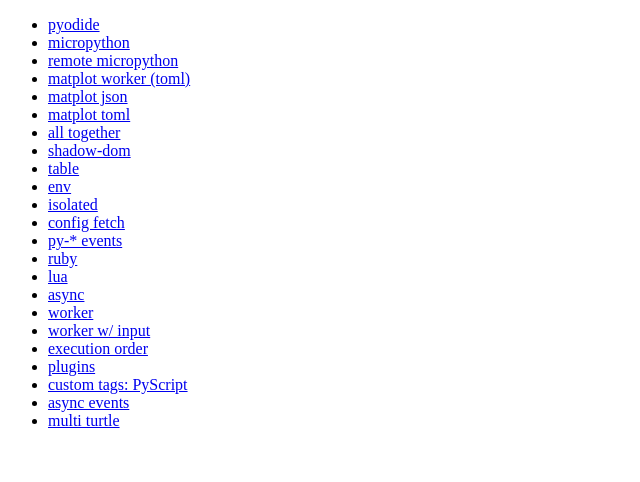
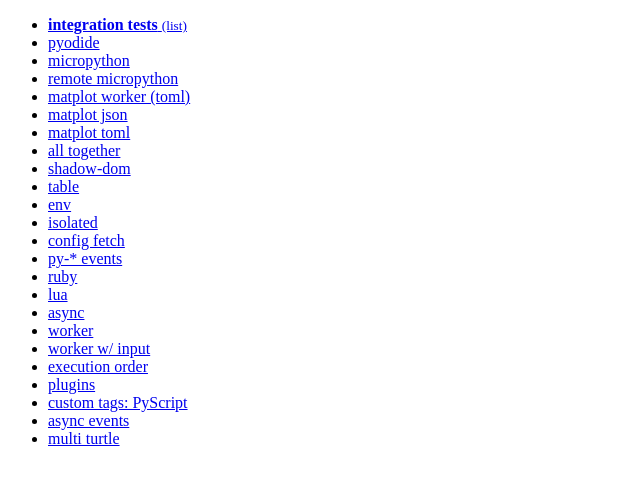
Before and after one commit to pyscript/polyscript, a website: page index.html in a window 1280 px wide. Shown: the whole page, without its empty margins (0-640 px from the left). Drawn offline with Linux system fonts and the light colour scheme.

Commit message:
Improved manual integration tests

```diff
--- a/index.html
+++ b/index.html
@@ -2,46 +2,50 @@
 <html lang="en">
     <head>
         <meta charset="UTF-8" />
-        <meta http-equiv="X-UA-Compatible" content="IE=edge" />
         <meta name="viewport" content="width=device-width, initial-scale=1.0" />
-        <title>python</title>
+        <title>polyscript tests</title>
     </head>
     <body>
         <ul>
-            <li><a href="./test/index.html">pyodide</a></li>
-            <li><a href="./test/micropython.html">micropython</a></li>
-            <li><a href="./test/remote.html">remote micropython</a></li>
             <li>
-                <a href="./test/matplot.worker.html">matplot worker (toml)</a>
+                <a href="/test/integration.html">
+                    <strong>integration tests</strong> <small>(list)</small>
+                </a>
             </li>
-            <li><a href="./test/matplot.json.html">matplot json</a></li>
-            <li><a href="./test/matplot.html">matplot toml</a></li>
-            <li><a href="./test/many.html">all together</a></li>
-            <li><a href="./test/shadow-dom.html">shadow-dom</a></li>
-            <li><a href="./test/table.html">table</a></li>
-            <li><a href="./test/env.html">env</a></li>
-            <li><a href="./test/isolated.html">isolated</a></li>
-            <li><a href="./test/fetch.html">config fetch</a></li>
-            <li><a href="./test/py-events.html">py-* events</a></li>
-            <li><a href="./test/ruby.html">ruby</a></li>
-            <li><a href="./test/wasmoon.html">lua</a></li>
-            <li><a href="./test/async.html">async</a></li>
-            <li><a href="./test/worker/">worker</a></li>
-            <li><a href="./test/worker/input.html">worker w/ input</a></li>
-            <li><a href="./test/order.html">execution order</a></li>
-            <li><a href="./test/plugins/">plugins</a></li>
+            <li><a href="/test/index.html">pyodide</a></li>
+            <li><a href="/test/micropython.html">micropython</a></li>
+            <li><a href="/test/remote.html">remote micropython</a></li>
             <li>
-                <a href="./test/plugins/py-script.html">
+                <a href="/test/matplot.worker.html">matplot worker (toml)</a>
+            </li>
+            <li><a href="/test/matplot.json.html">matplot json</a></li>
+            <li><a href="/test/matplot.html">matplot toml</a></li>
+            <li><a href="/test/many.html">all together</a></li>
+            <li><a href="/test/shadow-dom.html">shadow-dom</a></li>
+            <li><a href="/test/table.html">table</a></li>
+            <li><a href="/test/env.html">env</a></li>
+            <li><a href="/test/isolated.html">isolated</a></li>
+            <li><a href="/test/fetch.html">config fetch</a></li>
+            <li><a href="/test/py-events.html">py-* events</a></li>
+            <li><a href="/test/ruby.html">ruby</a></li>
+            <li><a href="/test/wasmoon.html">lua</a></li>
+            <li><a href="/test/async.html">async</a></li>
+            <li><a href="/test/worker/">worker</a></li>
+            <li><a href="/test/worker/input.html">worker w/ input</a></li>
+            <li><a href="/test/order.html">execution order</a></li>
+            <li><a href="/test/plugins/">plugins</a></li>
+            <li>
+                <a href="/test/plugins/py-script.html">
                     custom tags: PyScript
                 </a>
             </li>
             <li>
-                <a href="./test/async-events/">
+                <a href="/test/async-events/">
                     async events
                 </a>
             </li>
             <li>
-                <a href="./test/multi-turtle/">
+                <a href="/test/multi-turtle/">
                     multi turtle
                 </a>
             </li>
--- a/package.json
+++ b/package.json
@@ -6,10 +6,11 @@
     "types": "./types/index.d.ts",
     "scripts": {
         "server": "npx static-handler --cors --coep --coop --corp .",
-        "build": "npm run rollup:xworker && npm run rollup:core && npm run rollup:pyscript && eslint esm/ && npm run ts && npm run cjs",
+        "build": "npm run rollup:xworker && npm run rollup:core && npm run rollup:pyscript && eslint esm/ && npm run ts && npm run cjs && npm run rollup:integrations",
         "cjs": "ascjs --no-default esm cjs",
         "dev": "node dev.cjs",
         "rollup:core": "rollup --config rollup/core.config.js",
+        "rollup:integrations": "node rollup/build_integrations.cjs",
         "rollup:pyscript": "rollup --config rollup/pyscript.config.js",
         "rollup:xworker": "rollup --config rollup/xworker.config.js",
         "test": "c8 --100 node --experimental-loader @node-loader/import-maps test/index.js && npm run test:integration",
```
Also changed, not shown: rollup/build_integrations.cjs (added, +34 -0 lines), test/integration.html (added, +9 -0 lines), README.md.
